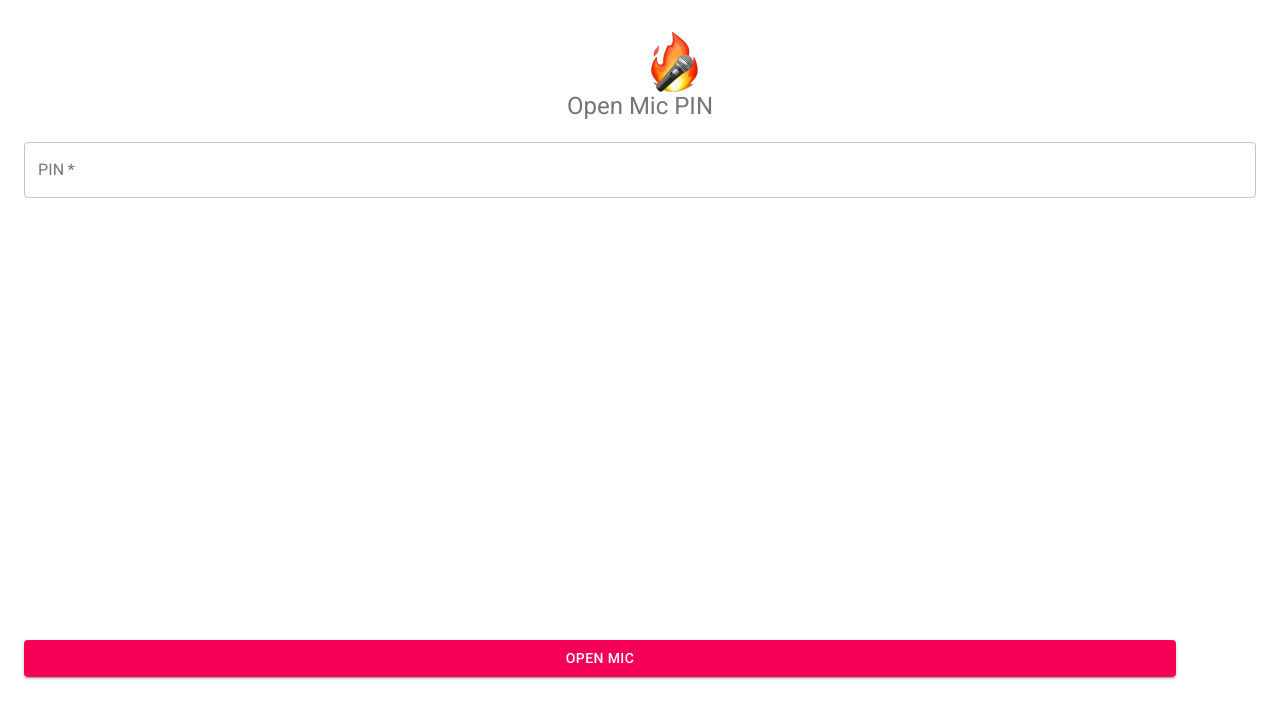
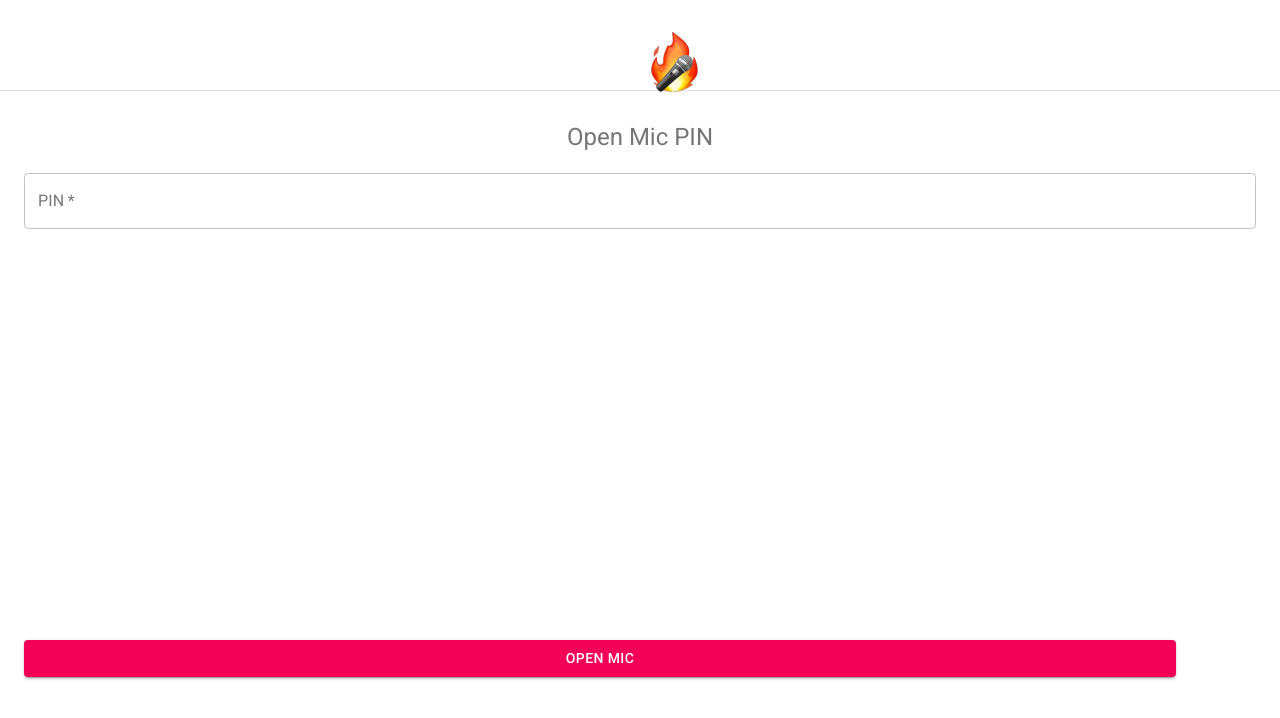
Before and after one commit to brendagold/mic, a React (Create React App) app: page / in a window 1280 px wide. Shown: the top 718 px of the page. Built offline with nearby package versions, Linux system fonts and the light colour scheme.

Commit message:
fix app bar

```diff
--- a/src/components/MicInput.js
+++ b/src/components/MicInput.js
@@ -3,7 +3,7 @@ import AppBar from "@material-ui/core/AppBar";
 import Toolbar from "@material-ui/core/Toolbar";
 import TextField from "@material-ui/core/TextField";
 import { makeStyles } from "@material-ui/core/styles";
-import { Button, Container, Typography } from "@material-ui/core";
+import { Button, Container, Divider, Typography } from "@material-ui/core";
 import { useHistory } from 'react-router-dom';
 import { Link } from 'react-router-dom';
 
@@ -18,6 +18,11 @@ const useStyles = makeStyles((theme) => ({
   contain: {
     marginTop: 90
   },
+
+  containn: {
+    marginTop: 30
+  },
+
   logo: {
 
     margin: 'auto',
@@ -63,15 +68,15 @@ const MicInput = () => {
   };
   return (
     <>
-     <AppBar position="static" color="transparent" >
+     <AppBar position="static" color="primary" className={classes.contain} >
         <Toolbar className={classes.logoCenter} >
           <Link to="/">
             <img src="/images/logo.png" alt="litmic" className={classes.logo} />
           </Link>
         </Toolbar>
       </AppBar>
-
-    <Container className={classes.contain}>
+    <Divider />
+    <Container className={classes.containn}>
       <Typography
         variant="h5"
         color="textSecondary"
```
